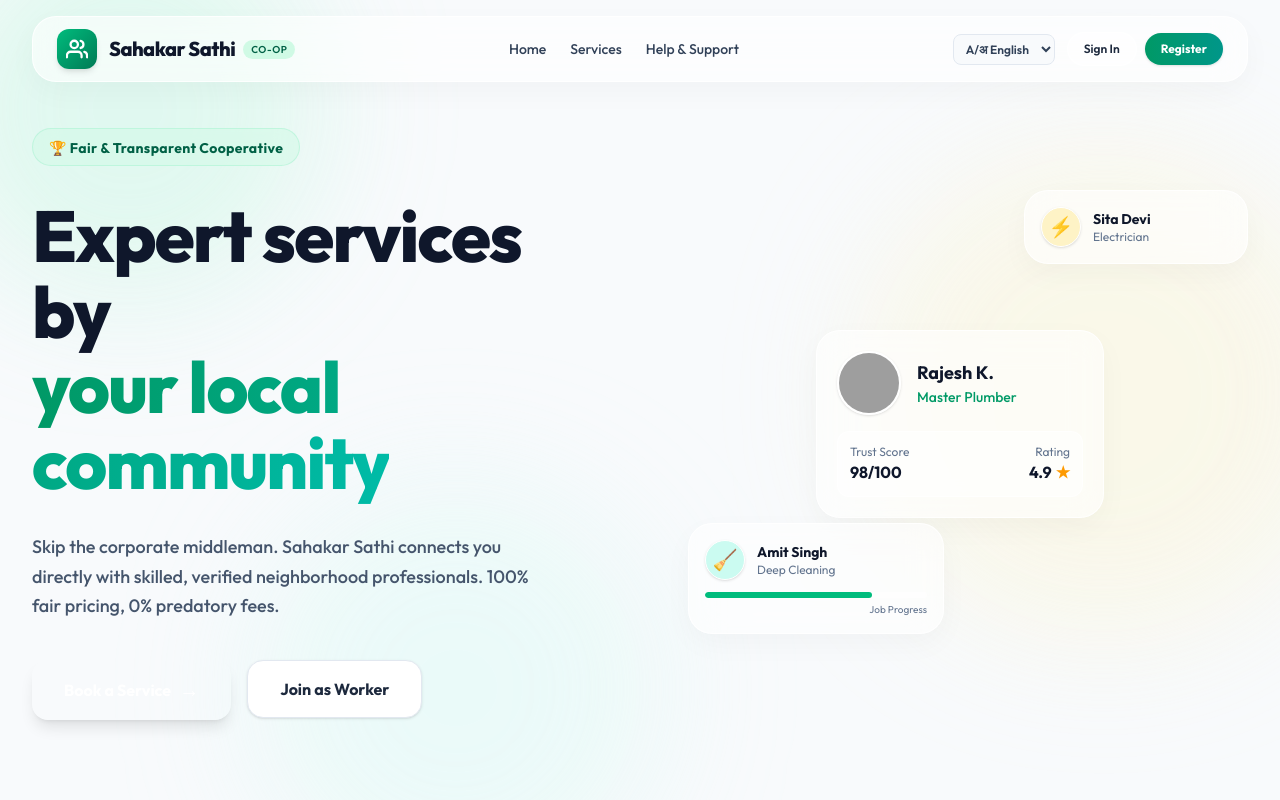
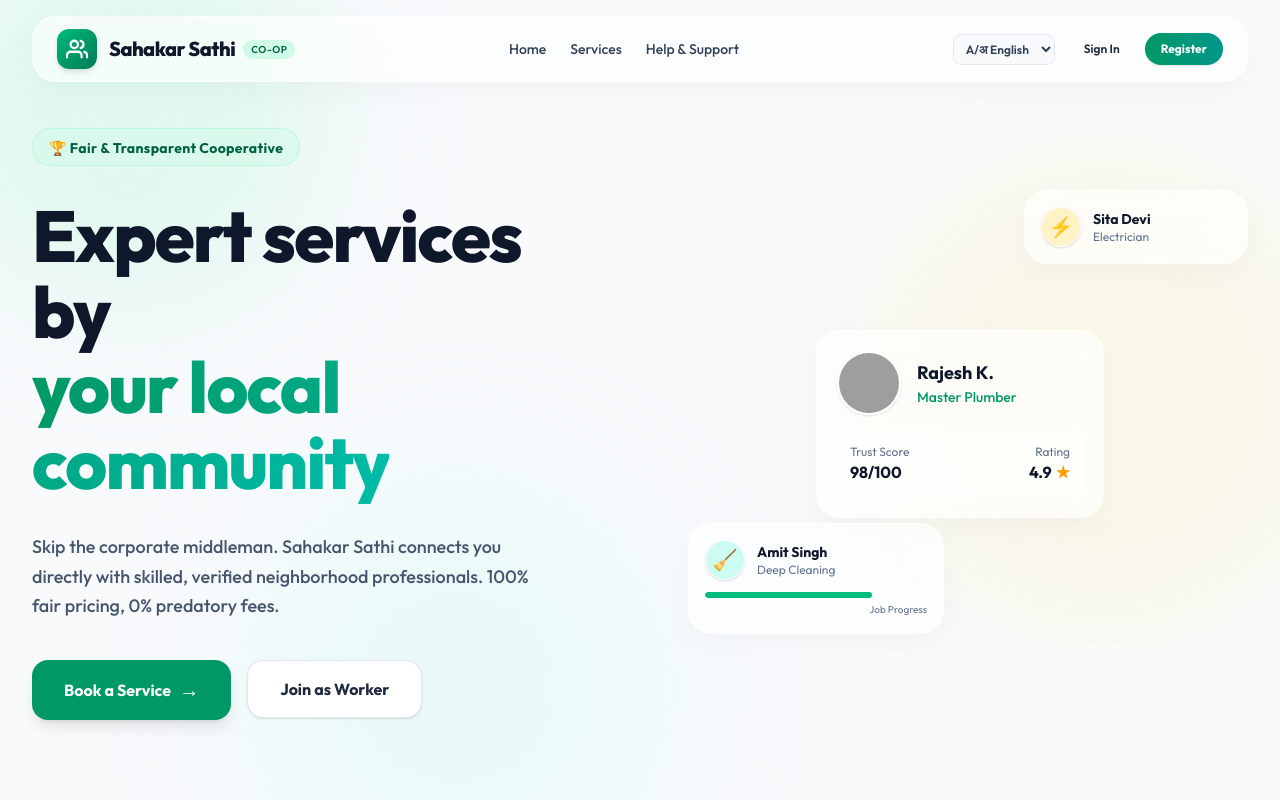
Before and after one commit to Shaurya0117/sahakar-sathi, a React (Vite) app in the folder frontend/: page / in a window 1280 px wide. Shown: the top 800 px of the page. Built offline with nearby package versions, Linux system fonts and the light colour scheme; grey boxes are pictures that could not be loaded.

Commit message:
Fix invisible Book a Service button

```diff
--- a/frontend/src/pages/LandingPage.jsx
+++ b/frontend/src/pages/LandingPage.jsx
@@ -83,7 +83,7 @@ export default function LandingPage() {
               transition={{ delay: 0.5, duration: 0.6 }}
             >
               <Link to="/customer">
-                <MotionButton className="w-full sm:w-auto px-8 py-4 bg-primary-600 hover:bg-primary-700 text-white font-bold rounded-2xl shadow-lg hover:shadow-xl transition-all flex items-center justify-center gap-2">
+                <MotionButton className="w-full sm:w-auto px-8 py-4 bg-emerald-600 hover:bg-emerald-700 text-white font-bold rounded-2xl shadow-lg hover:shadow-xl transition-all flex items-center justify-center gap-2">
                   Book a Service <span className="text-xl">→</span>
                 </MotionButton>
               </Link>
```
